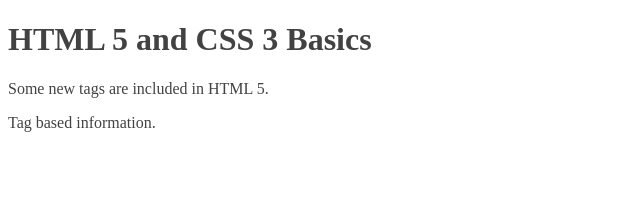
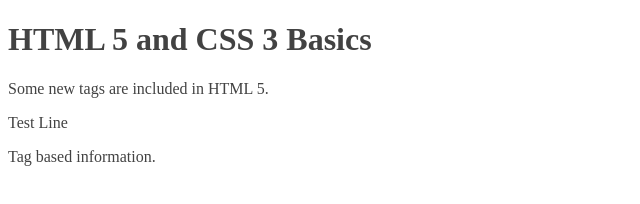
Before and after one commit to kalpeshs007/HTMLnCSS-Basics, a plain HTML site: page index.html in a window 1280 px wide. Shown: the whole page, without its empty margins (0-640 px from the left). Drawn offline with Linux system fonts and the light colour scheme.

Commit message:
new paragraph is added

```diff
--- a/index.html
+++ b/index.html
@@ -10,6 +10,7 @@
     <main>
         <h1>HTML 5 and CSS 3 Basics</h1>
         <span>Some new tags are included in HTML 5.</span>
+        <p>Test Line</p>
     </main>
     <aside>
         <p>Tag based information.</p>
```
